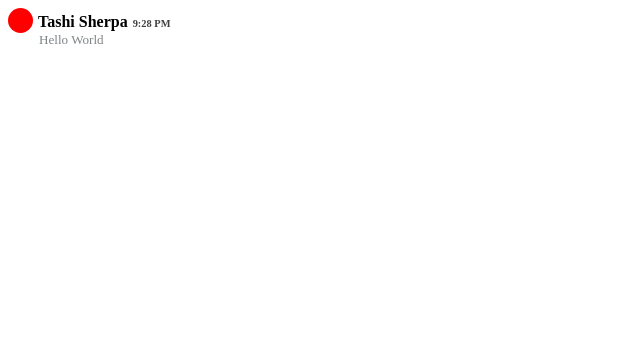
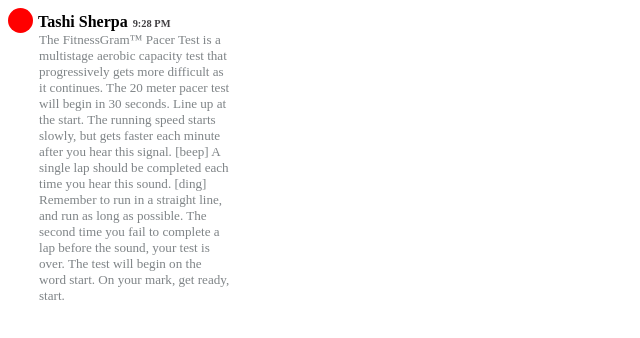
Before and after one commit to ctplatform/classtime-web, a Next.js app: page / in a window 1280 px wide. Shown: the top 338 px of the page, without its empty margins (0-640 px from the left). Built offline with nearby package versions, Linux system fonts and the light colour scheme.

Commit message:
ignore, change hello world text to pacer test

```diff
--- a/pages/index.tsx
+++ b/pages/index.tsx
@@ -11,7 +11,20 @@
       <Head>
         <title>Title</title>
       </Head>
-      <ChatMessage messageIcon="" messageName="Tashi Sherpa" messageTime="9:28 PM" messageText="Hello World"/>
+      <ChatMessage
+        messageIcon=""
+        messageName="Tashi Sherpa"
+        messageTime="9:28 PM"
+        messageText="The FitnessGram™ Pacer Test is a multistage aerobic
+        capacity test that progressively gets more difficult as it continues.
+        The 20 meter pacer test will begin in 30 seconds. Line up at the start.
+        The running speed starts slowly, but gets faster each minute after you
+        hear this signal. [beep] A single lap should be completed each time
+        you hear this sound. [ding] Remember to run in a straight line, and
+        run as long as possible. The second time you fail to complete a lap
+        before the sound, your test is over. The test will begin on the word
+        start. On your mark, get ready, start."
+      />
     </div>
   );
 };
```
